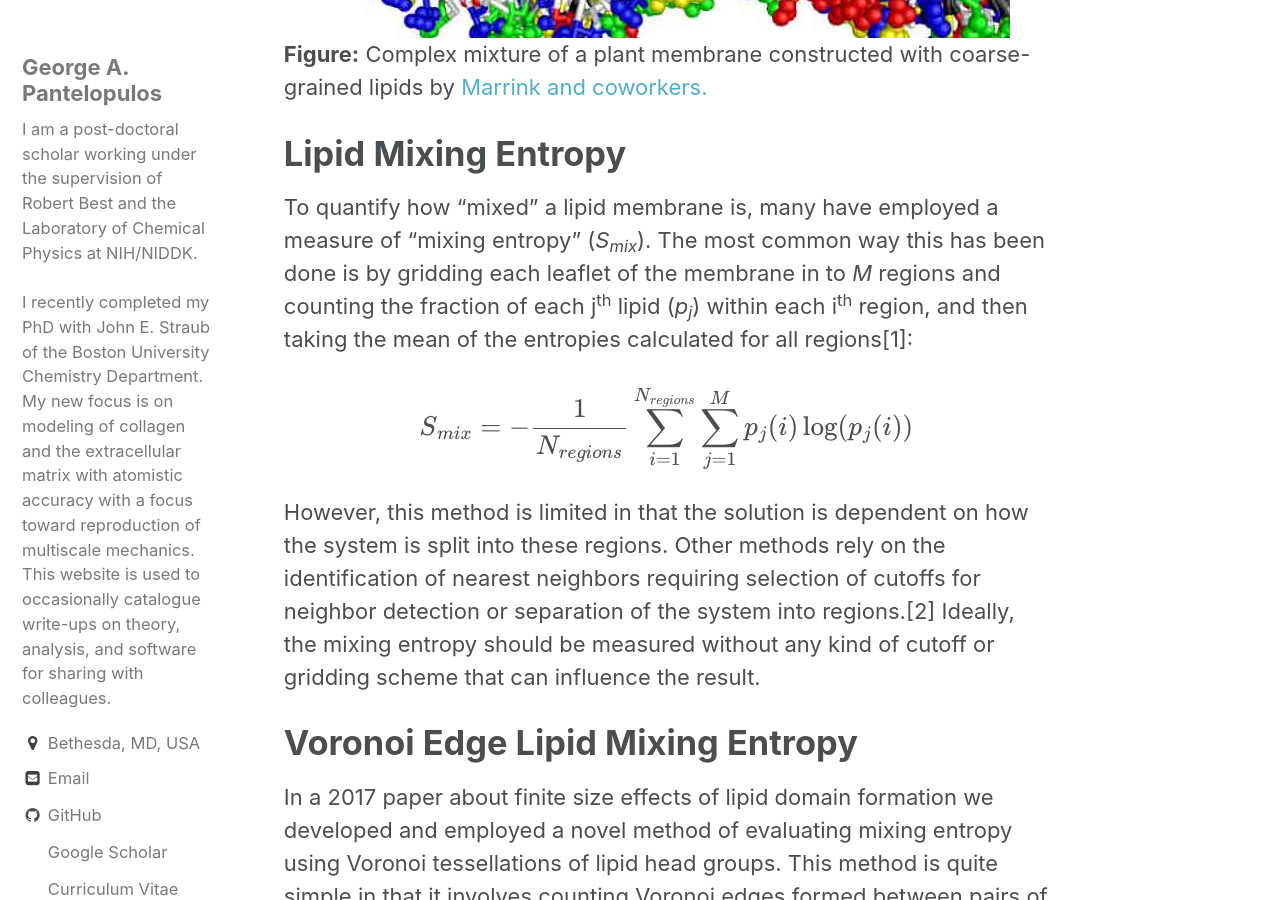
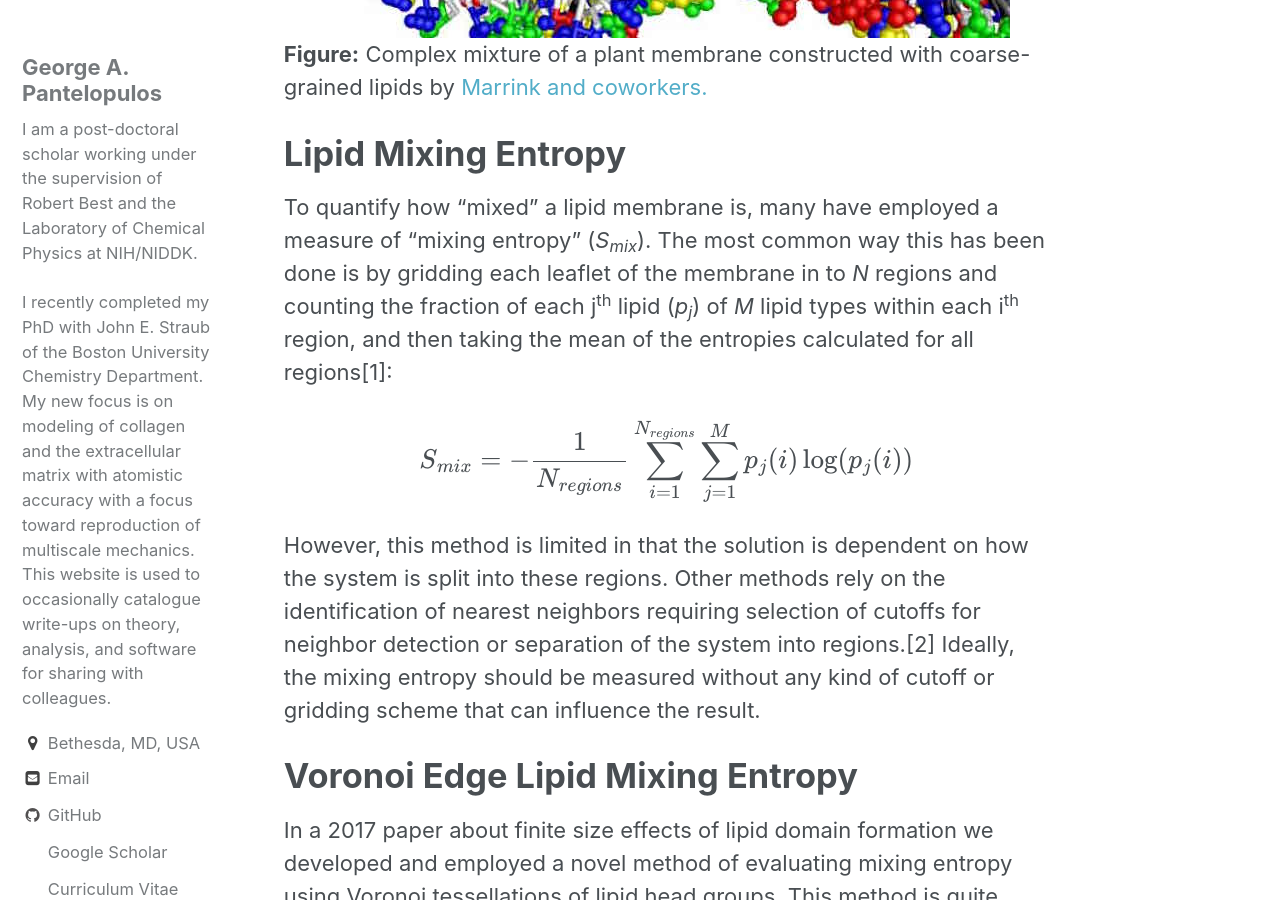
Before and after one commit to gpantel/gpantel.github.io, a Jekyll site: the page built from _posts/2017-06-22-mixent.markdown, in a window 1280 px wide and 900 px high, scrolled down 1291 px. Built offline with Jekyll 4.4.1, drawn with Linux system fonts in a browser that asks for light colours; formulas are drawn with MathJax 3.

Commit message:
Fixed a typo

```diff
--- a/_posts/2017-06-22-mixent.markdown
+++ b/_posts/2017-06-22-mixent.markdown
@@ -24,7 +24,7 @@ There are over one hundred lipids that may compose a cell membrane. These mix to
 
 # Lipid Mixing Entropy
 
-To quantify how "mixed" a lipid membrane is, many have employed a measure of "mixing entropy" (*S<sub>mix</sub>*). The most common way this has been done is by gridding each leaflet of the membrane in to *M*  regions and counting the fraction of each j<sup>th</sup> lipid (*p<sub>j</sub>*) within each i<sup>th</sup> region, and then taking the mean of the entropies calculated for all regions[1]:
+To quantify how "mixed" a lipid membrane is, many have employed a measure of "mixing entropy" (*S<sub>mix</sub>*). The most common way this has been done is by gridding each leaflet of the membrane in to *N*  regions and counting the fraction of each j<sup>th</sup> lipid (*p<sub>j</sub>*) of *M* lipid types within each i<sup>th</sup> region, and then taking the mean of the entropies calculated for all regions[1]:
 
 $$S_{mix} = -\frac{1}{N_{regions}} \sum^{N_{regions}}_{i=1} \sum^{M}_{j=1} p_j(i) \log(p_j(i))$$
 
```
